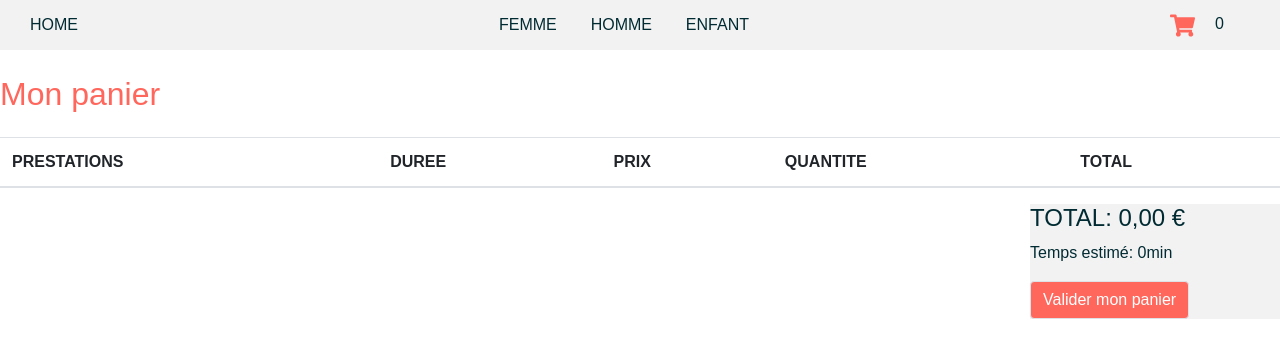
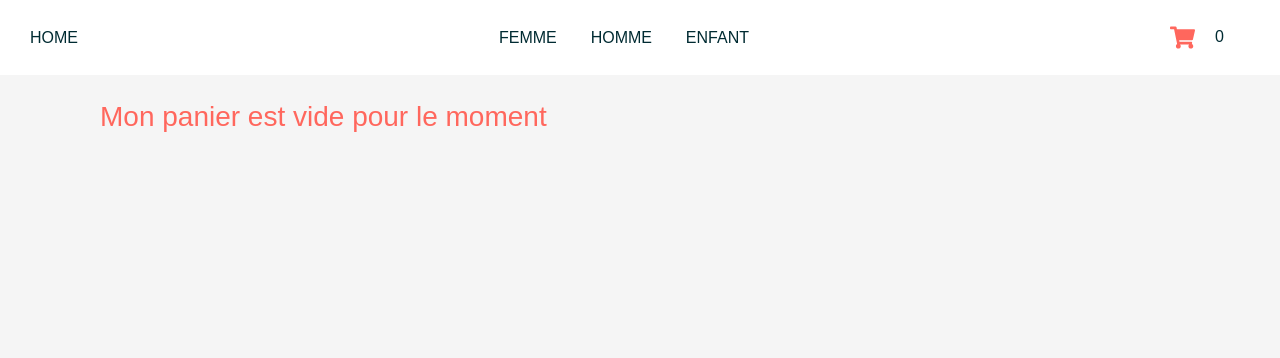
Before and after one commit to newblues/wecasa-app, a React (Create React App) app: page /cart in a window 1280 px wide. Shown: the top 358 px of the page. Built offline with nearby package versions, Linux system fonts and the light colour scheme.

Commit message:
card and cart design fixed

```diff
--- a/src/App.css
+++ b/src/App.css
@@ -2,8 +2,9 @@
   margin: 0;
   padding: 0;
   width: 100%;
-  font-family: Montserrat, sans-serif;
+  font-family: Muli, sans-serif;
   color: #002b32;
+  background-color: #f5f5f5;
 }
 
 .appMain {
@@ -25,6 +26,7 @@ a {
 
 .icon {
   color: #ff675d;
+  cursor: pointer;
 }
 
 .btn-color {
--- a/src/cart/cart.css
+++ b/src/cart/cart.css
@@ -1,21 +1,42 @@
 .cartContainer {
-  margin-top: 25px;
+  padding: 25px 100px 25px 100px;
+  height: calc(100vh - 75px); /* if you have a 70px navbar => height: calc(100vh - 70px); */
 }
 
 .cartQty {
-  margin-bottom: 15px;
+  display: flex;
+  justify-content: space-around;
+}
+
+.icon-qty {
+  font-size: 20px;
+}
+
+.icon-trash {
+  font-size: 20px;
 }
 
 .cartTitle {
   color: #ff675d;
 }
 
-.resumeContainer {
+.box-container {
   display: flex;
   justify-content: flex-end;
 }
 
-.resumeContent {
+.box-content {
+  display: flex;
+  flex-direction: column;
+  justify-content: center;
+  align-items: center;
+  margin: 50px 0 0px 0;
+  padding: 25px;
   width: 250px;
-  background-color: #f2f2f3;
+  border: 1px solid #ff675d;
+  border-radius: 10px;
 }
+
+.table tr {
+  text-align: center;
+}
--- a/src/cart/cart.js
+++ b/src/cart/cart.js
@@ -3,7 +3,7 @@ import { connect } from 'react-redux';
 import { bindActionCreators } from 'redux';
 import { Table, Button } from 'reactstrap';
 
-import { FaTrash, FaPlusCircle, FaMinusCircle } from 'react-icons/fa';
+import { FaTrashAlt, FaPlusSquare, FaMinusSquare } from 'react-icons/fa';
 
 import { increaseQty, decreaseQty, deletePrestation } from '../actions/index';
 import './cart.css';
@@ -32,9 +32,11 @@ const Cart = ({ cart, increaseQty, decreaseQty, deletePrestation }) => {
   };
   return (
     <div className="cartContainer">
-      <div className="pouet">
-        <h2 className="cartTitle">Mon panier</h2>
-        <Table className="mt-4 responsive">
+      {cart.length > 0 ? (
+        <div>
+          <>
+            <h3 className="cartTitle">Mon panier</h3>
+            <Table bordered hover className="mt-4 responsive table table-light ">
               <thead>
                 <tr>
                   <th>PRESTATIONS</th>
@@ -42,32 +44,34 @@ const Cart = ({ cart, increaseQty, decreaseQty, deletePrestation }) => {
                   <th>PRIX</th>
                   <th>QUANTITE</th>
                   <th>TOTAL</th>
+                  <th></th>
                 </tr>
               </thead>
               <tbody>
                 {cart.map(prestation => {
                   return (
                     <tr key={prestation.reference}>
-                  <td>{prestation.title}</td>
-                  <td>{prestation.duration}</td>
+                      <td> {prestation.title}</td>
+                      <td>{prestation.duration} min</td>
                       <td>{formatPrice(prestation.price)}</td>
                       <td>
                         <div className="cartQty">
-                      <FaMinusCircle
-                        className="icon"
+                          <FaMinusSquare
+                            className="icon-qty icon "
                             onClick={() => decreaseQty(prestation.reference)}
                           />
                           {prestation.quantity}
-                      <FaPlusCircle
-                        className="icon"
+                          <FaPlusSquare
+                            className="icon-qty icon"
                             onClick={() => increaseQty(prestation.reference)}
                           />
                         </div>
                       </td>
+                      <td>{calculSubTotalPrice(prestation.price, prestation.quantity)}</td>
                       <td>
-                    {calculSubTotalPrice(prestation.price, prestation.quantity)}
-                    <FaTrash
-                      className="icon"
+                        {' '}
+                        <FaTrashAlt
+                          className="icon icon-trash"
                           onClick={() => deletePrestation(prestation.reference)}
                         />
                       </td>
@@ -76,15 +80,19 @@ const Cart = ({ cart, increaseQty, decreaseQty, deletePrestation }) => {
                 })}
               </tbody>
             </Table>
-      </div>
-      <div className="resumeContainer">
-        <div className="resumeContent">
+          </>
+          <div className="box-container">
+            <div className="box-content">
               <h4>TOTAL: {calculTotalPrice(cart)}</h4>
               <p>Temps estimé: {calculTotalDuration(cart)}</p>
               <Button className="btn-color border boder-light">Valider mon panier</Button>
             </div>
           </div>
         </div>
+      ) : (
+        <h3 className="cartTitle">Mon panier est vide pour le moment</h3>
+      )}
+    </div> // cartcontainer
   );
 };
 
--- a/src/home/home.css
+++ b/src/home/home.css
@@ -1,6 +1,6 @@
 .homeContainer {
   display: flex;
-  height: calc(100vh - 50px); /* if you have a 70px navbar => height: calc(100vh - 70px); */
+  height: calc(100vh - 75px); /* if you have a 70px navbar => height: calc(100vh - 70px); */
   color: white;
   text-align: center;
   background: linear-gradient(-180deg, rgba(255, 255, 255, 0.4), rgba(255, 103, 93, 0.4)),
--- a/src/nav/nav.css
+++ b/src/nav/nav.css
@@ -1,10 +1,10 @@
 .nav-container {
   display: flex;
   width: 100%;
-  height: 50px;
+  height: 75px;
   justify-content: space-between;
   align-items: center;
-  background-color: #f2f2f3;
+  background-color: white;
 }
 
 .left {
--- a/src/prestation-card/prestationCard.css
+++ b/src/prestation-card/prestationCard.css
@@ -1,10 +1,23 @@
-.avatar {
-  height: 100px;
-  width: 100px;
+.card-title {
 }
 
-.card {
-  margin-top: 25px;
-  display: flex;
-  justify-content: center;
+.card-price {
+  font-weight: bold;
+  font-size: 20px;
 }
+
+.card-duration {
+}
+
+.bg-custom {
+  background-color: #ff675d;
+}
+
+.cardCustom {
+  margin: 0 0 25px 0;
+  min-height: 400px;
+}
+
+.wrapper {
+  padding: 25px 100px 25px 100px;
+}
--- a/src/prestation-card/prestationCard.js
+++ b/src/prestation-card/prestationCard.js
@@ -44,22 +44,18 @@ const PrestationCard = props => {
     if (gender === 'man') {
       return (
         <CardImg
-          top
-          width="100%"
           src={require('../assets/man.png')}
           alt="Card image cap"
-          className="avatar text-center"
+          className="avatar card-img-top bg-custom"
         />
       );
     }
     if (gender === 'woman') {
       return (
         <CardImg
-          top
-          width="100%"
           src={require('../assets/woman.png')}
           alt="Card image cap"
-          className="avatar"
+          className="card-img-top bg-custom "
         />
       );
     }
@@ -67,10 +63,10 @@ const PrestationCard = props => {
       return (
         <CardImg
           top
-          width="100%"
+          variant="top"
           src={require('../assets/child.png')}
           alt="Card image cap"
-          className="avatar"
+          className="card-img-top bg-custom"
         />
       );
     }
@@ -78,13 +74,15 @@ const PrestationCard = props => {
 
   const prestationList = haircutUniverse.categories[genderNb].prestations.map(prestation => {
     return (
-      <Col key={prestation.reference} xs="12" md="6" lg="3">
-        <Card className="card">
+      <Col key={prestation.reference} xs="12" sm="6" lg="3">
+        <Card className="cardCustom text-center">
           {renderImg()}
           <CardBody>
-            <CardTitle className="text-center">{prestation.title}</CardTitle>
-            <CardSubtitle>{prestation.price / 100} Euros</CardSubtitle>
-            <CardText>{prestation.duration} min</CardText>
+            <CardTitle className="card-title">
+              {prestation.title} - {prestation.duration}min
+            </CardTitle>
+            <CardSubtitle className="card-price">{prestation.price / 100} Euros</CardSubtitle>
+            <CardText className="card-"></CardText>
             <Button onClick={() => addPrestation(prestation)}>
               <FaShoppingCart />
             </Button>
@@ -95,7 +93,7 @@ const PrestationCard = props => {
   });
 
   return (
-    <div>
+    <div className="wrapper">
       <Container>
         <Row>{prestationList}</Row>
       </Container>
```
Lines whose indentation alone changed are shown as unchanged.
